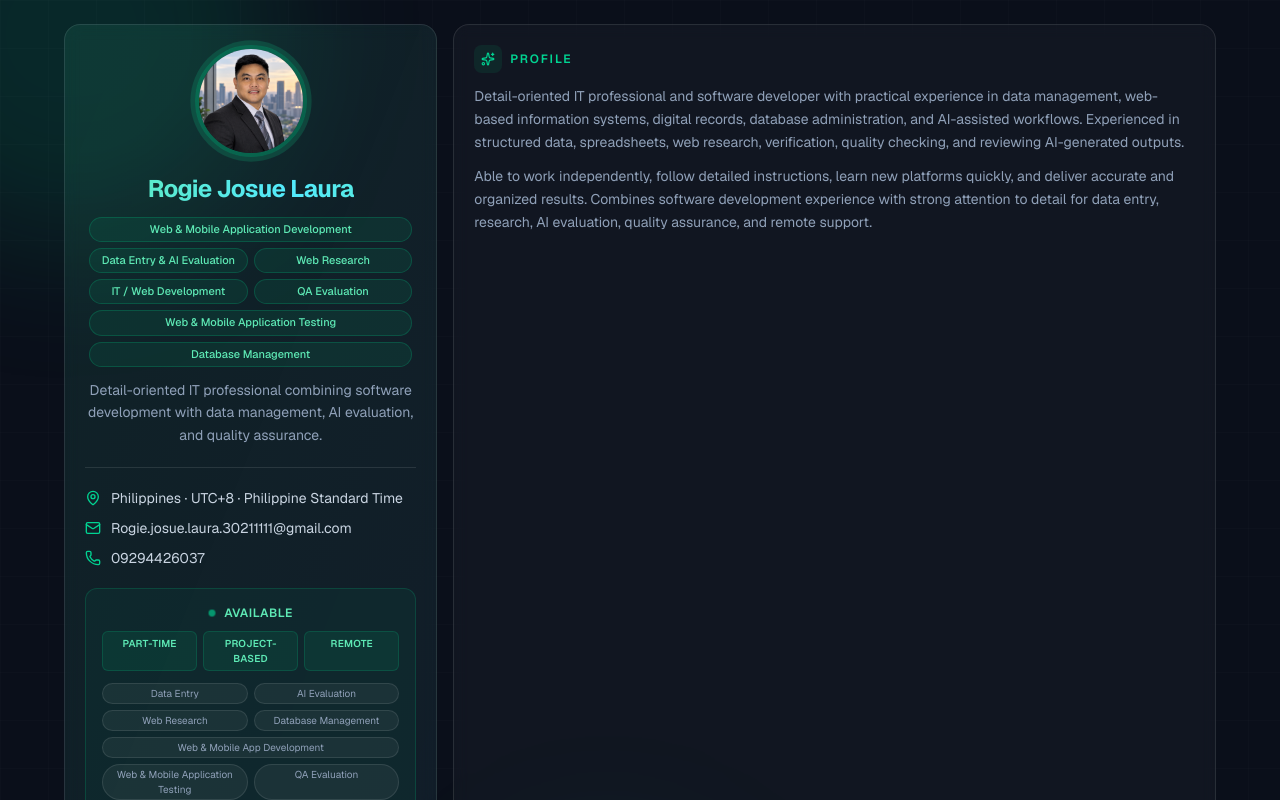
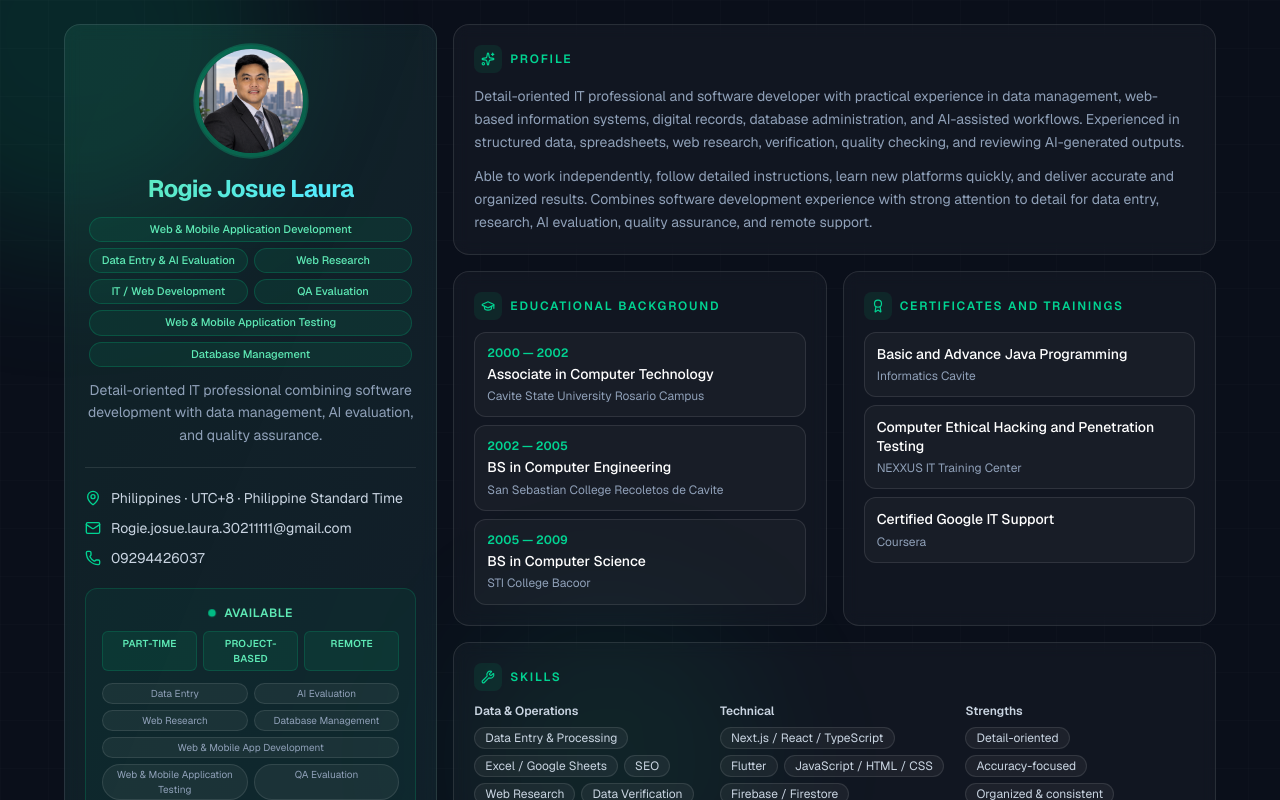
Before and after one commit to Rogie-Laura/portfolio, a Next.js app: page / in a window 1280 px wide. Shown: the top 800 px of the page. Built offline with nearby package versions, Linux system fonts and the light colour scheme.

Commit message:
Layout: Profile, Education and Certs side by side, Skills full width
Co-authored-by: Cursor <cursoragent@cursor.com>

```diff
--- a/src/components/BentoPortfolio.tsx
+++ b/src/components/BentoPortfolio.tsx
@@ -196,8 +196,9 @@ export function BentoPortfolio() {
             </div>
           </Card>
 
-          {/* Profile */}
-          <Card delay={100} className="lg:col-span-8">
+          {/* Main content — Profile, Education + Certs side by side, Skills full width */}
+          <div className="flex flex-col gap-4 lg:col-span-8">
+            <Card delay={100}>
               <CardTitle icon={<Sparkles className="h-3.5 w-3.5" />}>
                 Profile
               </CardTitle>
@@ -208,12 +209,12 @@ export function BentoPortfolio() {
               </div>
             </Card>
 
-          {/* Educational Background */}
-          <Card delay={150} className="lg:col-span-8">
+            <div className="grid gap-4 md:grid-cols-2">
+              <Card delay={150} className="h-full">
                 <CardTitle icon={<GraduationCap className="h-3.5 w-3.5" />}>
                   Educational Background
                 </CardTitle>
-            <div className="grid gap-3 sm:grid-cols-3">
+                <div className="space-y-2">
                   {profile.education.map((item) => (
                     <div
                       key={`${item.degree}-${item.school}`}
@@ -233,12 +234,11 @@ export function BentoPortfolio() {
                 </div>
               </Card>
 
-          {/* Certificates and Trainings */}
-          <Card delay={200} className="lg:col-span-8">
+              <Card delay={200} className="h-full">
                 <CardTitle icon={<Award className="h-3.5 w-3.5" />}>
                   Certificates and Trainings
                 </CardTitle>
-            <div className="grid gap-3 sm:grid-cols-3">
+                <div className="space-y-2">
                   {profile.certificates.map((item) => (
                     <div
                       key={`${item.title}-${item.institution}`}
@@ -254,9 +254,9 @@ export function BentoPortfolio() {
                   ))}
                 </div>
               </Card>
+            </div>
 
-          {/* Skills */}
-          <Card delay={250} className="lg:col-span-8">
+            <Card delay={250}>
               <CardTitle icon={<Wrench className="h-3.5 w-3.5" />}>
                 Skills
               </CardTitle>
@@ -280,6 +280,7 @@ export function BentoPortfolio() {
                 ))}
               </div>
             </Card>
+          </div>
 
           {/* Experience */}
           <Card delay={300} className="lg:col-span-7">
```
Lines whose indentation alone changed are shown as unchanged.
